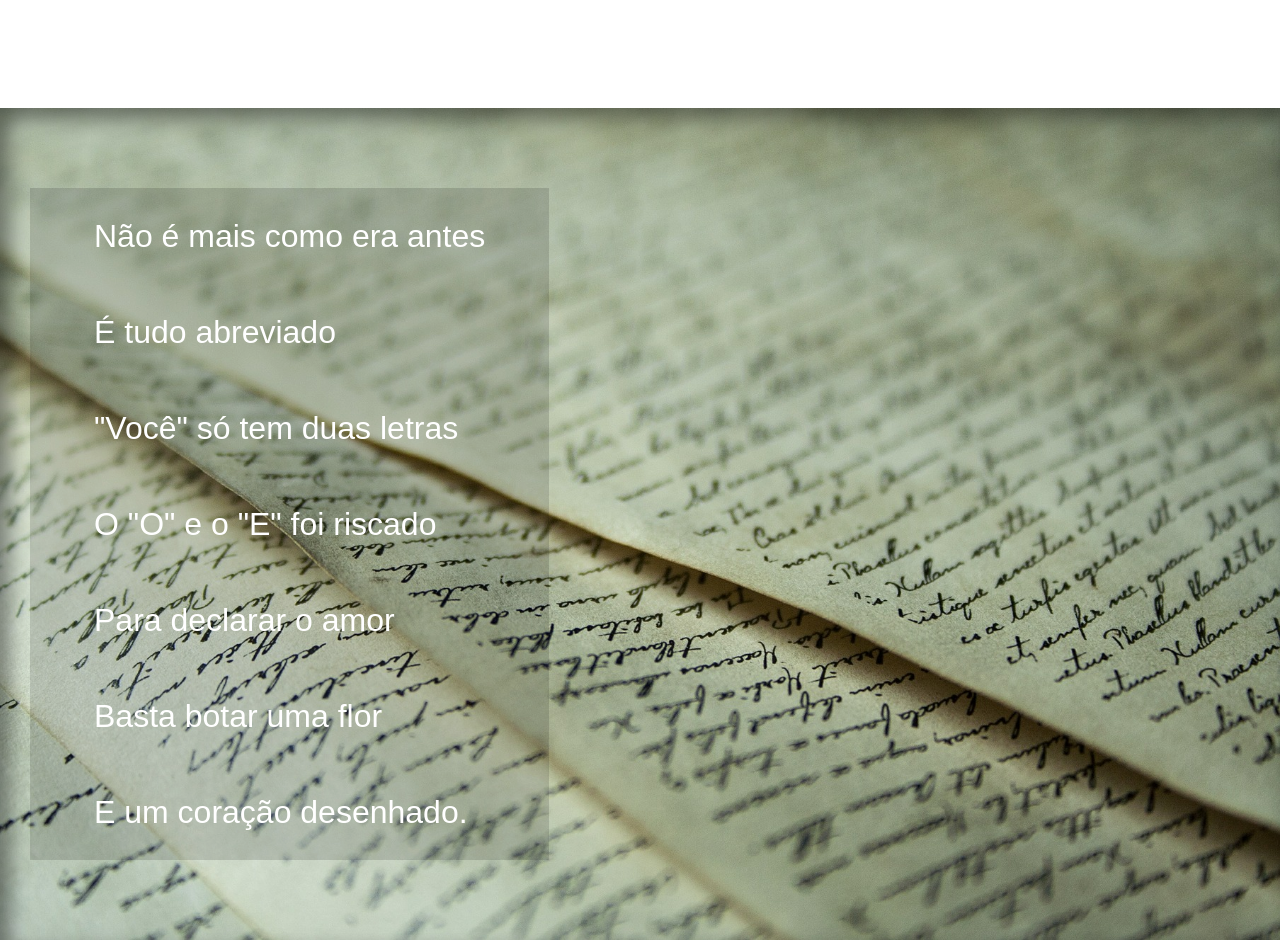
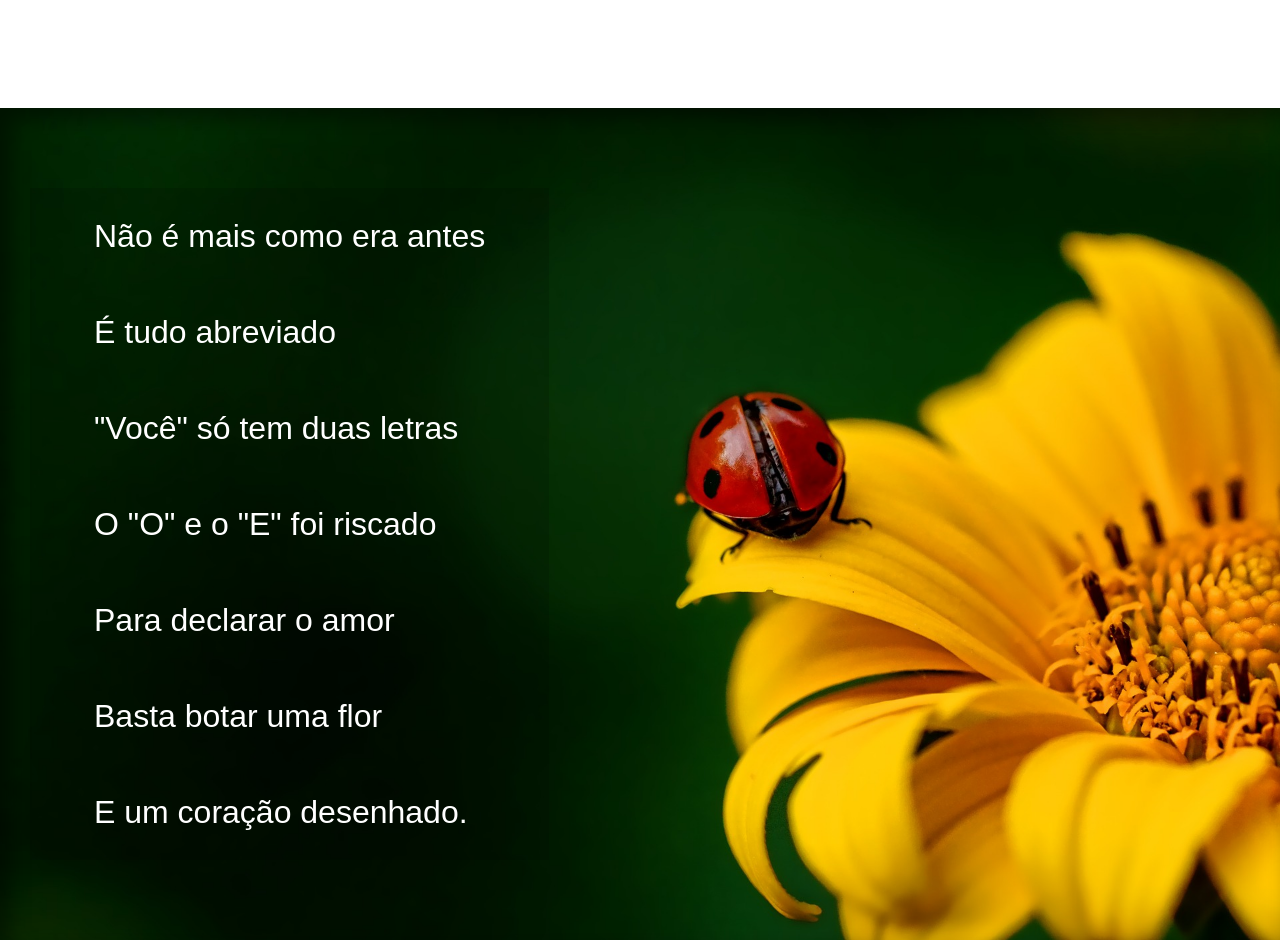
Before and after one commit to PatricBarbosa/Projeto_zero, a plain HTML site: page index.html in a window 1280 px wide. Shown: the part 916-1856 px from the top of the page. Drawn offline with Linux system fonts and the light colour scheme.

Commit message:
Update style.css

```diff
--- a/style.css
+++ b/style.css
@@ -76,7 +76,7 @@ section > p{
 }
 
 #img01{
-    background-image: url(./img/background002.jpg);
+    background-image: url(./img/background001.jpg);
     background-position: right center;
     background-attachment: fixed;
     background-size: cover;
```
